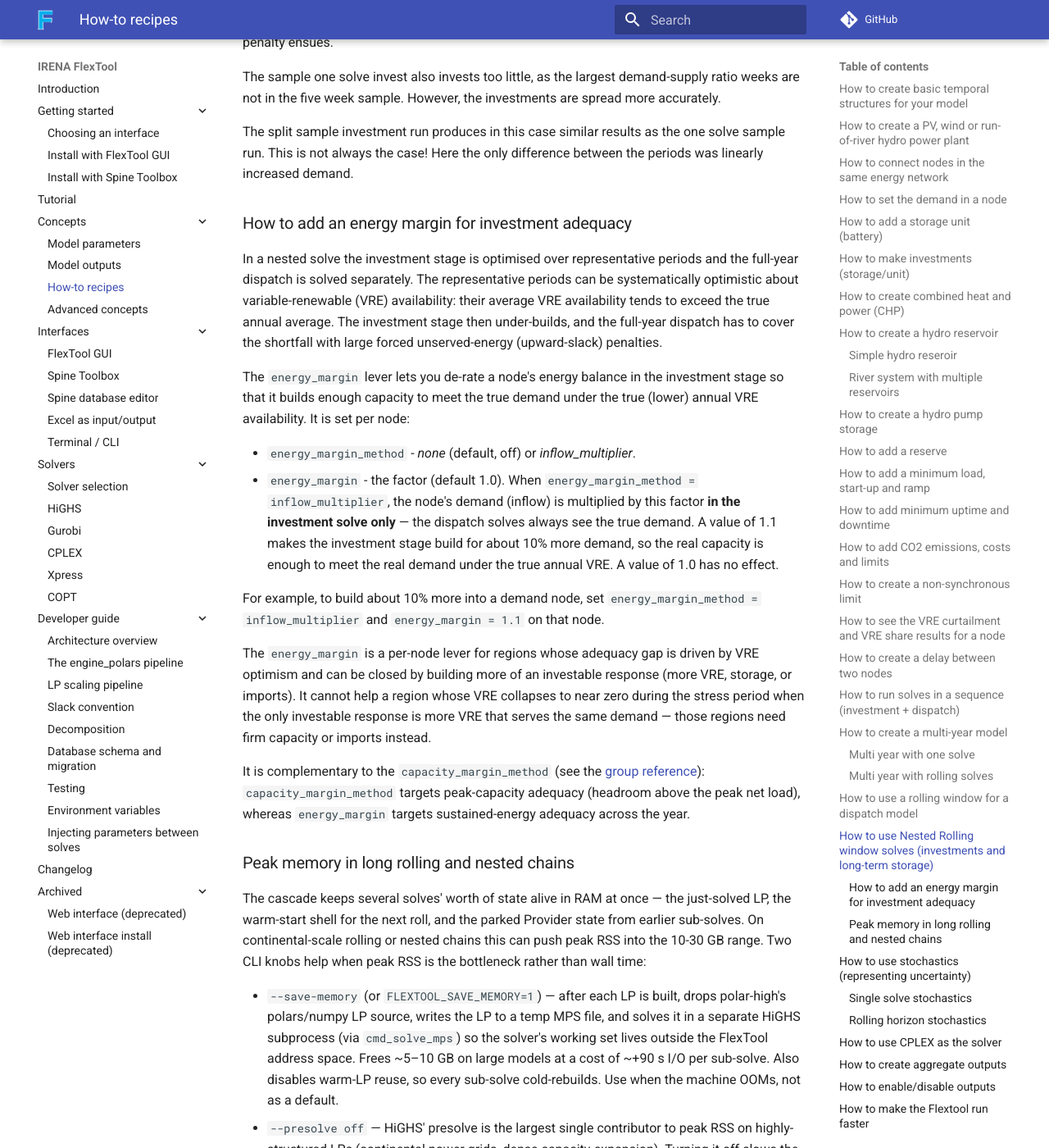
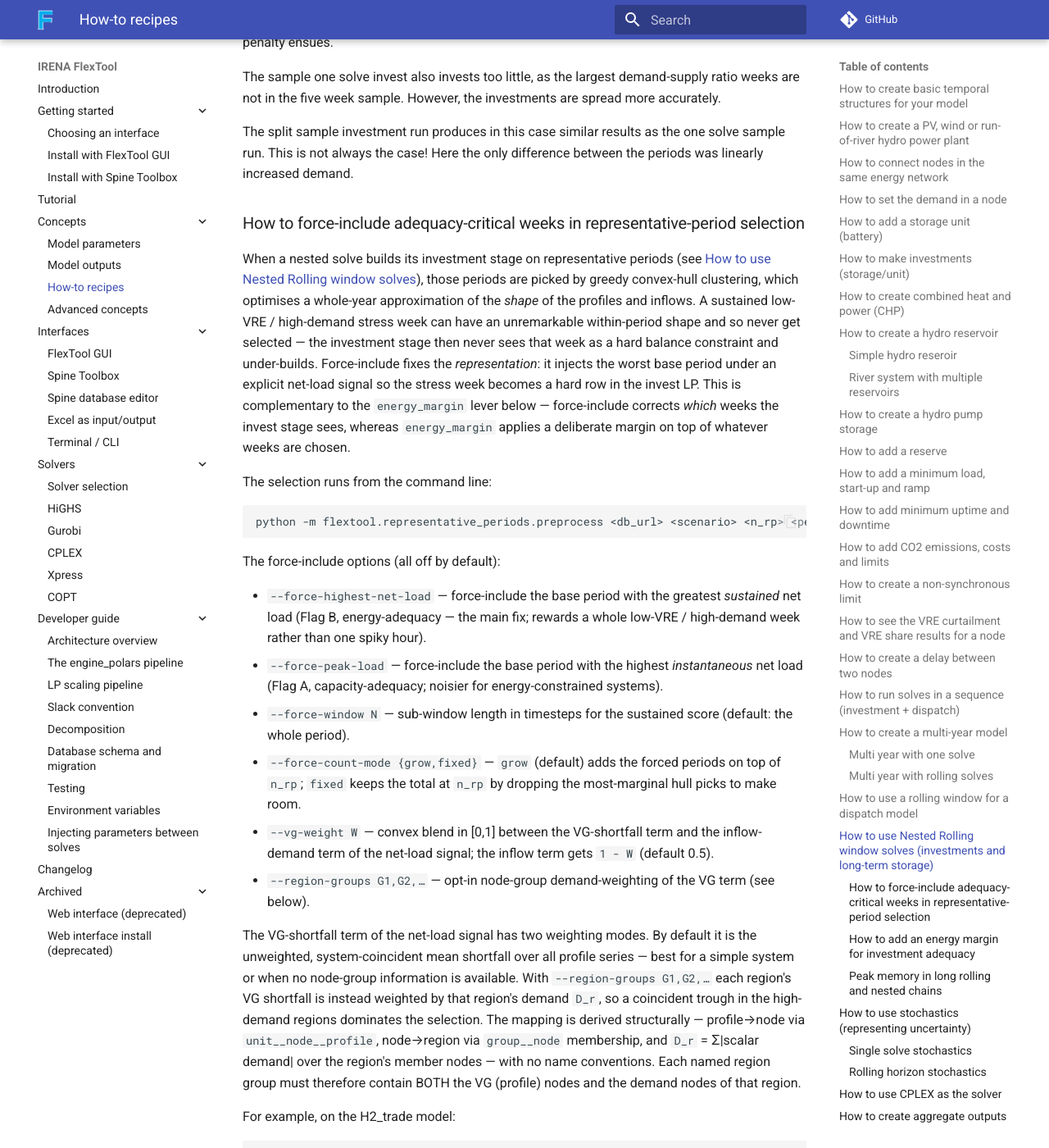
Before and after one commit to irena-flextool/flextool, an MkDocs documentation site: the page built from docs/how_to.md, in a window 1280 px wide and 1400 px high, scrolled down 52202 px. Shown: the whole window at 82% size. Built offline with MkDocs 1.6.1 and Material for MkDocs 9.7.7, drawn with Linux system fonts in a browser that asks for light colours; comment, search, counter and statistics services are not loaded; some of the changed text lies outside the part shown.

Commit message:
docs(rp-force-include): document force-include flags and node-group weighting
Co-Authored-By: Claude Opus 4.8 (1M context) <noreply@anthropic.com>

````diff
--- a/docs/how_to.md
+++ b/docs/how_to.md
@@ -1038,6 +1038,37 @@ The sample one solve invest also invests too little, as the largest demand-suppl
 
 The split sample investment run produces in this case similar results as the one solve sample run. This is not always the case! Here the only difference between the periods was linearly increased demand.
 
+### How to force-include adequacy-critical weeks in representative-period selection
+
+When a nested solve builds its investment stage on representative periods (see [How to use Nested Rolling window solves](#how-to-use-nested-rolling-window-solves-investments-and-long-term-storage)), those periods are picked by greedy convex-hull clustering, which optimises a whole-year approximation of the *shape* of the profiles and inflows. A sustained low-VRE / high-demand stress week can have an unremarkable within-period shape and so never get selected — the investment stage then never sees that week as a hard balance constraint and under-builds. Force-include fixes the *representation*: it injects the worst base period under an explicit net-load signal so the stress week becomes a hard row in the invest LP. This is complementary to the `energy_margin` lever below — force-include corrects *which* weeks the invest stage sees, whereas `energy_margin` applies a deliberate margin on top of whatever weeks are chosen.
+
+The selection runs from the command line:
+
+```bash
+python -m flextool.representative_periods.preprocess <db_url> <scenario> <n_rp> <period_length> [options]
+```
+
+The force-include options (all off by default):
+
+- `--force-highest-net-load` — force-include the base period with the greatest *sustained* net load (Flag B, energy-adequacy — the main fix; rewards a whole low-VRE / high-demand week rather than one spiky hour).
+- `--force-peak-load` — force-include the base period with the highest *instantaneous* net load (Flag A, capacity-adequacy; noisier for energy-constrained systems).
+- `--force-window N` — sub-window length in timesteps for the sustained score (default: the whole period).
+- `--force-count-mode {grow,fixed}` — `grow` (default) adds the forced periods on top of `n_rp`; `fixed` keeps the total at `n_rp` by dropping the most-marginal hull picks to make room.
+- `--vg-weight W` — convex blend in [0,1] between the VG-shortfall term and the inflow-demand term of the net-load signal; the inflow term gets `1 - W` (default 0.5).
+- `--region-groups G1,G2,…` — opt-in node-group demand-weighting of the VG term (see below).
+
+The VG-shortfall term of the net-load signal has two weighting modes. By default it is the unweighted, system-coincident mean shortfall over all profile series — best for a simple system or when no node-group information is available. With `--region-groups G1,G2,…` each region's VG shortfall is instead weighted by that region's demand `D_r`, so a coincident trough in the high-demand regions dominates the selection. The mapping is derived structurally — profile→node via `unit__node__profile`, node→region via `group__node` membership, and `D_r` = Σ|scalar demand| over the region's member nodes — with no name conventions. Each named region group must therefore contain BOTH the VG (profile) nodes and the demand nodes of that region.
+
+For example, on the H2_trade model:
+
+```bash
+python -m flextool.representative_periods.preprocess <db_url> y2050_rp 5 168 --force-highest-net-load --region-groups decomp_AUS,decomp_JAP,decomp_KOR
+```
+
+adds the low-VRE week starting 2050-10-15 (base period 41), which the pure-hull picks {3, 8, 14, 22, 49} miss entirely, and the timeset is written as `hull_5rp_168h+f1`. Without `--region-groups` on this multi-region trade model the top-scoring week happens to already be a hull pick, so the timeset name is unchanged — a documented limitation of the unweighted signal on such systems; use `--region-groups` there.
+
+The `+f{n}` suffix marks the forced periods. With no `--force-*` flag the run is byte-identical to the pure-hull selection and keeps the plain `hull_{n_rp}rp_{period_length}h` timeset name, so force-include never overwrites the pure-hull timeset.
+
 ### How to add an energy margin for investment adequacy
 
 In a nested solve the investment stage is optimised over representative periods and the full-year dispatch is solved separately. The representative periods can be systematically optimistic about variable-renewable (VRE) availability: their average VRE availability tends to exceed the true annual average. The investment stage then under-builds, and the full-year dispatch has to cover the shortfall with large forced unserved-energy (upward-slack) penalties.
````
